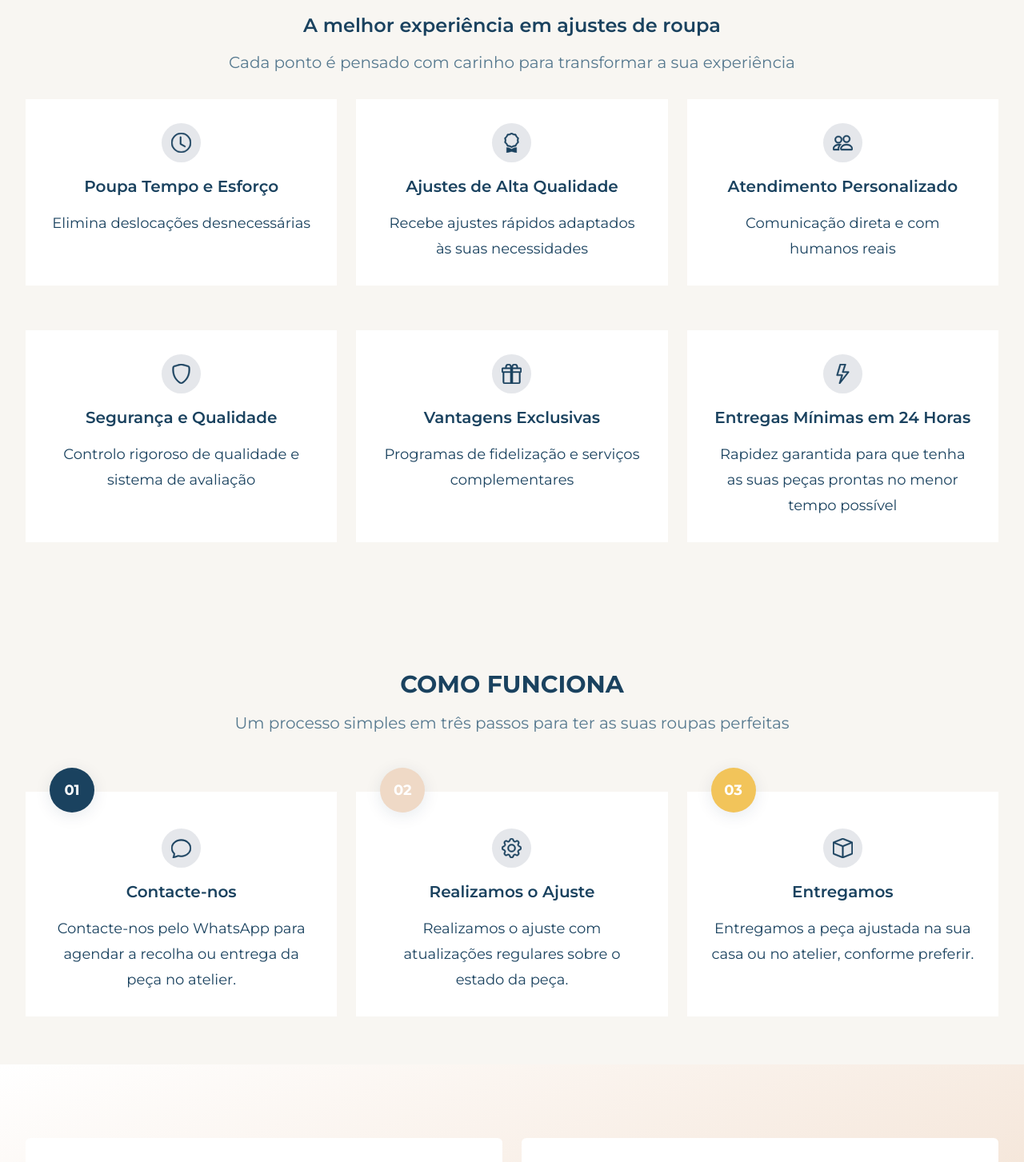
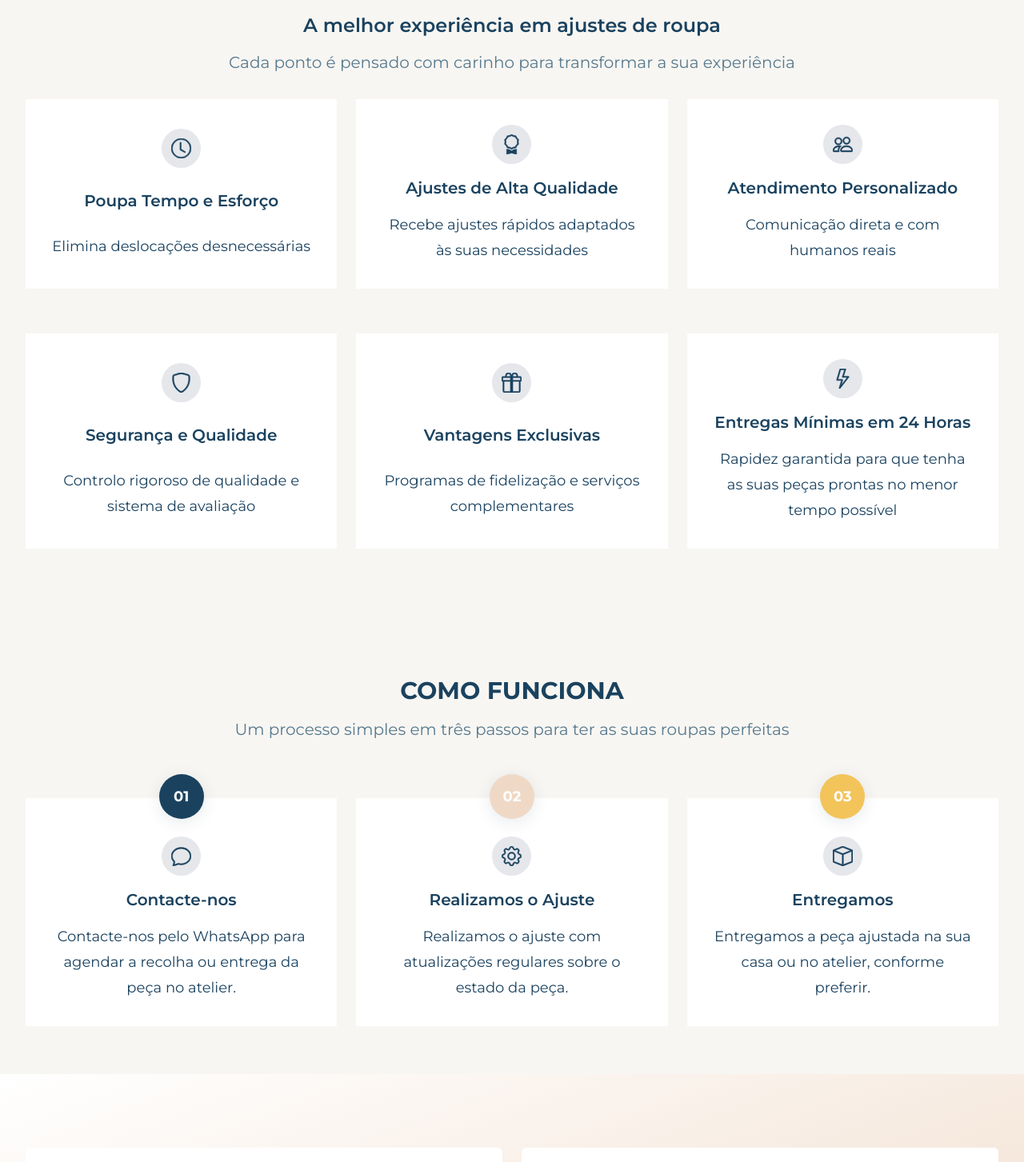
Before and after one commit to claudivieira/costura-a-porta, a Next.js app: page / in a window 1280 px wide. Shown: the part 1320-2773 px from the top of the page at 80% size. Built offline with nearby package versions, Linux system fonts and the light colour scheme.

Commit message:
Fix misalignment on safari and iOS

```diff
--- a/app/components/Testimonials.tsx
+++ b/app/components/Testimonials.tsx
@@ -8,7 +8,7 @@ type TestimonialsProps = {
 
 const Testimonials = ({name, testimonial}: TestimonialsProps) => {
   return (
-    <div className='justify-items-center bg-white mt-8 p-[30px] rounded-md min-h-[325px]'>
+    <div className='grid place-items-center bg-white mt-8 p-8 rounded-md min-h-[325px]'>
         <div className='p-3 bg-gray-200 rounded-full'>
             <BsQuote size={25} strokeWidth={0.3} />
         </div>
--- a/app/layout.tsx
+++ b/app/layout.tsx
@@ -10,6 +10,12 @@ const montserrat = Montserrat({ subsets: ['latin'] });
 export const metadata: Metadata = {
   title: "Costura À Porta - Arranjos de costura ao domicílio no Porto",
   description: "A Costura à Porta oferece um serviço de costura ao domicílio para moradores do Porto e arredores com rotinas exigentes, garantindo conveniência, rapidez e atendimento personalizado diretamente na casa do cliente.",
+};
+
+export const viewport = {
+  width: "device-width",
+  initialScale: 1,
+  viewportFit: "cover"
 };
 
 export default function RootLayout({
--- a/app/page.tsx
+++ b/app/page.tsx
@@ -104,7 +104,7 @@ export default function Home() {
                   priority
                 />
             </div>
-              <RequestService extraStyles="border-primary text-primary text-[14px]" placement='header' />
+              <RequestService extraStyles="border-primary text-primary text-sm" placement='header' />
           </div>
         </div>
       </header>
@@ -176,7 +176,7 @@ export default function Home() {
             return (
               <div
                 key={index}
-                className="bg-white mt-8 p-[30px] justify-items-center hover:bg-gradient-to-br from-white to-secondary-warmer"
+                className="bg-white mt-8 p-8 hover:bg-gradient-to-br from-white to-secondary-warmer grid place-items-center"
               >
                 <IconCardComponent
                   iconName={benefit.icon}
@@ -203,7 +203,7 @@ export default function Home() {
               return (
                 <div
                   key={index}
-                  className="bg-white mt-8 p-[30px] justify-items-center relative"
+                  className="bg-white mt-8 p-8 relative grid place-items-center"
                 >
                   <IconCardComponent
                     number={work.number}
```
